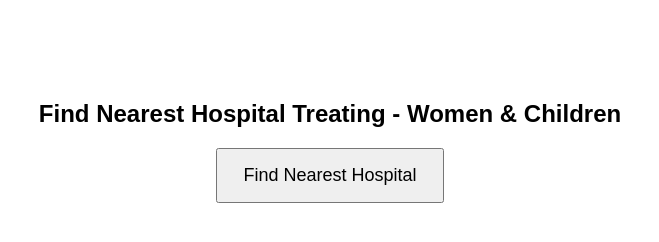
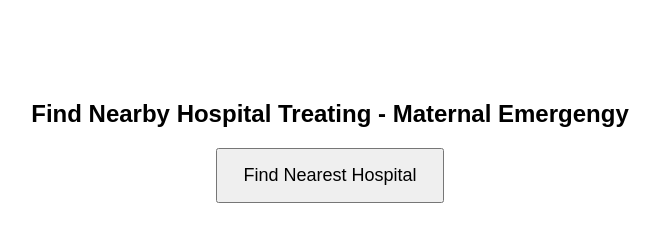
Before and after one commit to Chitra417/Maternal-Neonatal, a plain HTML site: page index.html in a window 1280 px wide. Shown: the whole page, without its empty margins (310-969 px from the left). Drawn offline with Linux system fonts and the light colour scheme.

Commit message:
Update index.html

```diff
--- a/index.html
+++ b/index.html
@@ -9,7 +9,7 @@
   </style>
 </head>
 <body>
-  <h2>Find Nearest Hospital Treating - Women & Children </h2>
+  <h2>Find Nearby Hospital Treating - Maternal Emergengy </h2>
   <button onclick="findNearest()">Find Nearest Hospital</button>
 
   <script>
```
